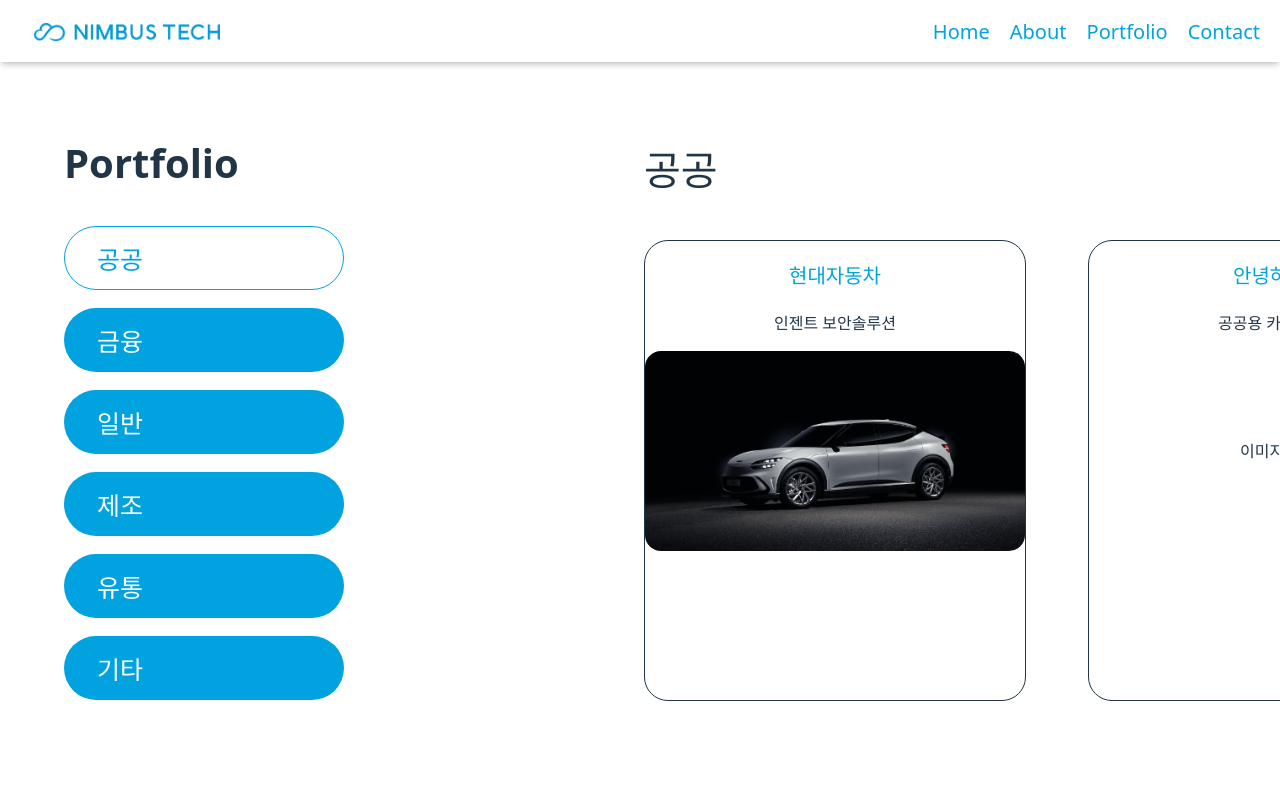
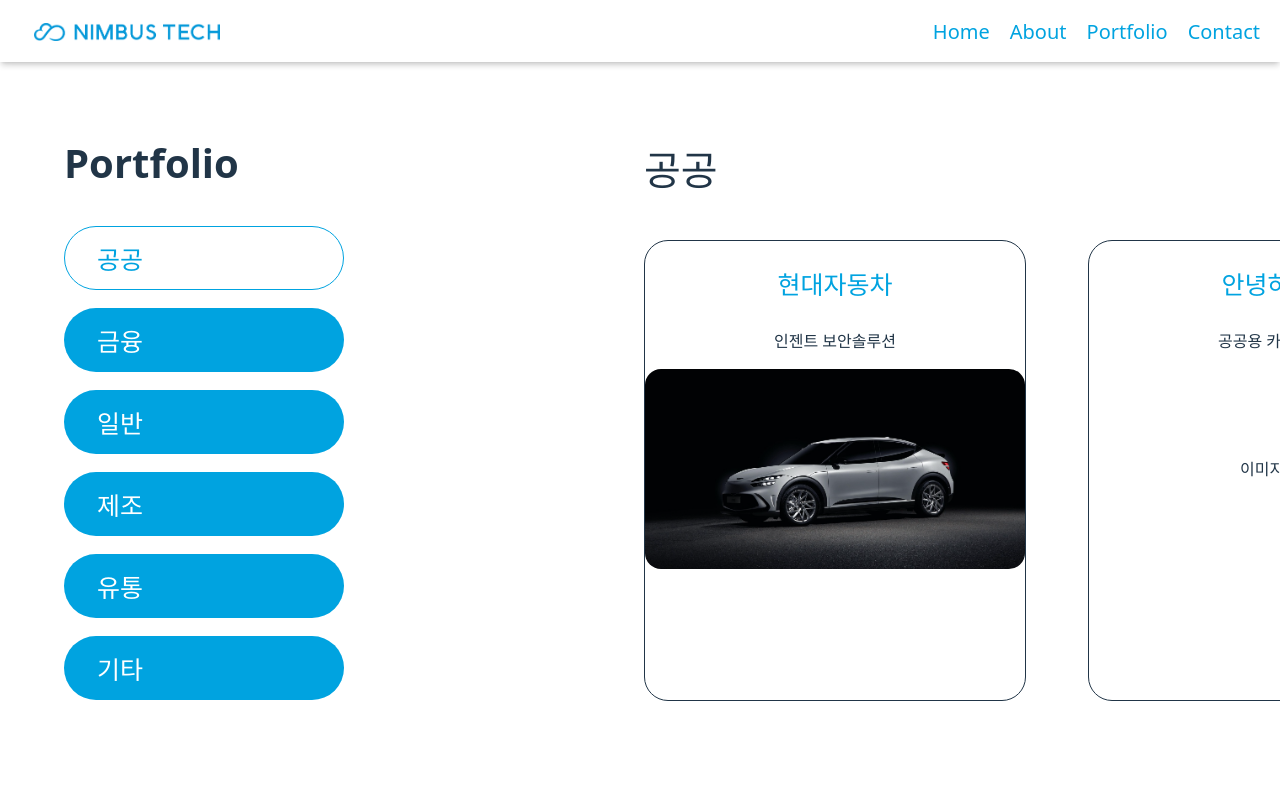
Before and after one commit to onexhana/nimbustech_website, a React (Vite) app: page /portfolio in a window 1280 px wide. Shown: the top 800 px of the page. Built offline with nearby package versions, Linux system fonts and the light colour scheme.

Commit message:
feat:(PortfolioCard) 언니랑 연습

```diff
--- a/src/components/Portfolio/PortfolioCard.tsx
+++ b/src/components/Portfolio/PortfolioCard.tsx
@@ -10,11 +10,11 @@ const PortfolioCard = ({ title, description, category, image }: PortfolioCardPro
   return (
     <div
       className="bg-white rounded-[24px] p-6 shadow-lg border border-gray-200 hover:shadow-xl transition-shadow duration-300"
-      style={{ width: '380px', height: '459px' }} // 카드 크기 설정
+      style={{ width: '380px', height: '459px' }} // 카드 크기 설정하는 방법
     >
       {/* 제목 */}
       <div className="text-center mb-4">
-        <h3 className="text-[#00A3E0] text-[20px] font-bold">{title}</h3>
+        <h3 className="text-[#00A3E0] text-[25px] font-bold">{title}</h3>
       </div>
 
       {/* 설명 텍스트 */}
```
